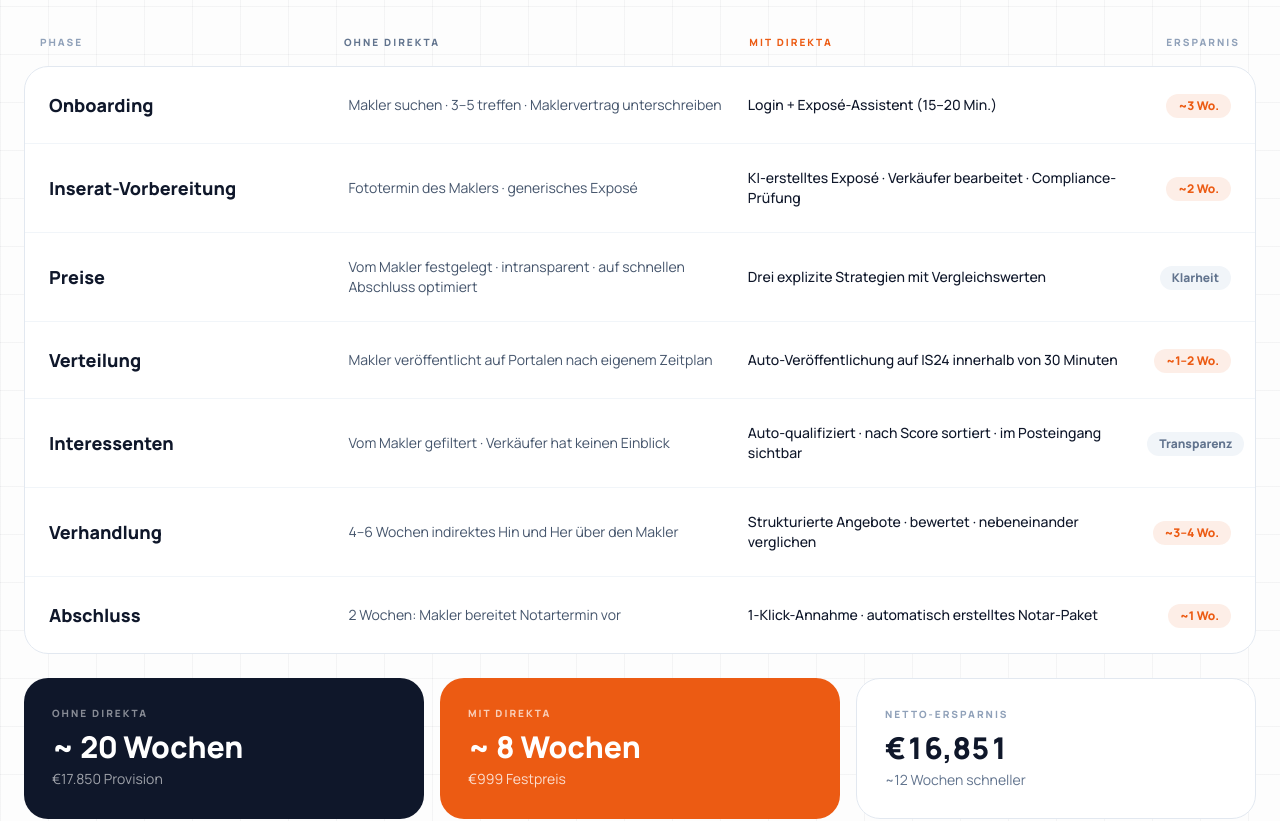
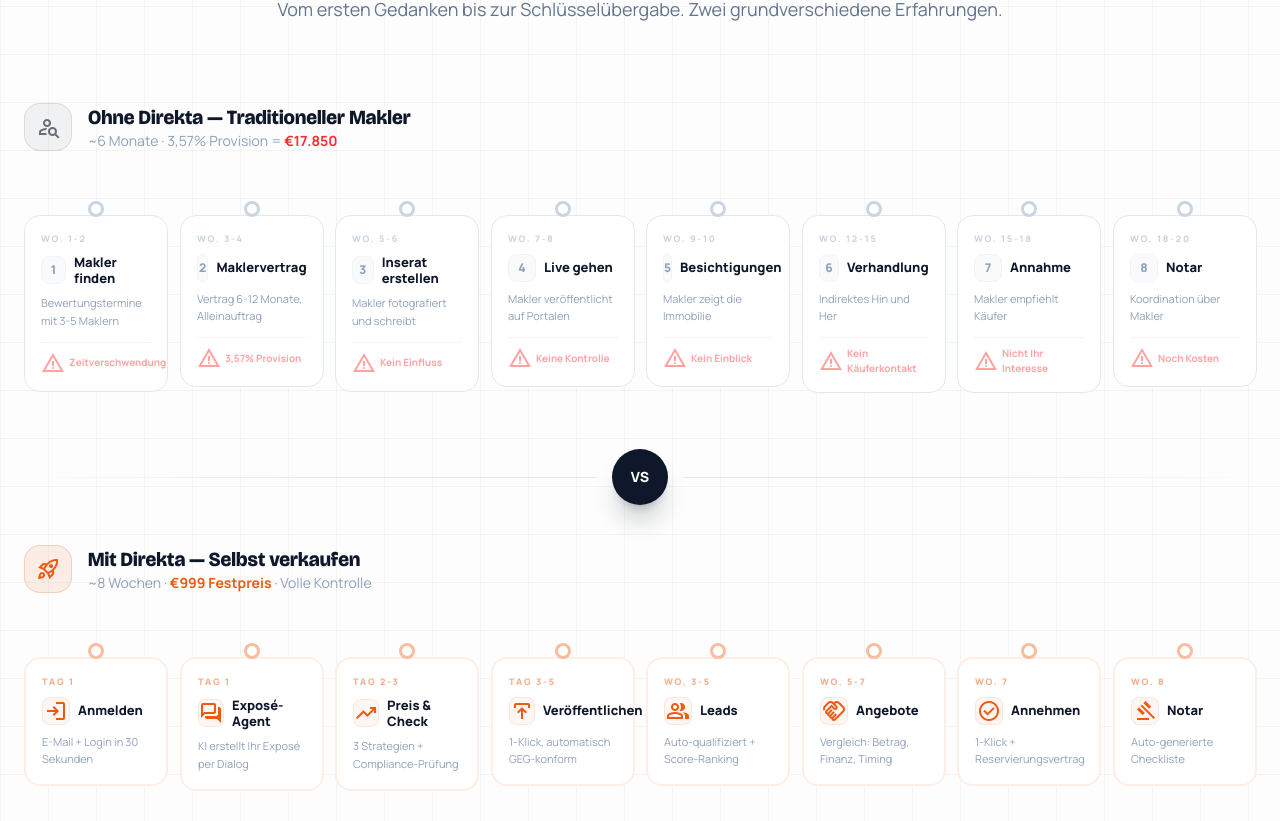
Before and after one commit to direkta2704/direkta-fe, a Next.js app: page / in a window 1280 px wide. Shown: the part 5715-6536 px from the top of the page. Built offline with nearby package versions, Linux system fonts and the light colour scheme; no server answers.

Commit message:
fix:landing page

```diff
--- a/src/app/globals.css
+++ b/src/app/globals.css
@@ -325,6 +325,55 @@
   background-color: rgba(236, 91, 19, 0.04);
 }
 
+/* Journey timeline animations */
+.journey-line-makler {
+  transform-origin: left;
+  animation: drawTimeline 1.5s cubic-bezier(0.22, 1, 0.36, 1) both;
+}
+.journey-line-direkta {
+  transform-origin: left;
+  animation: drawTimeline 1.5s cubic-bezier(0.22, 1, 0.36, 1) 0.3s both;
+}
+@keyframes drawTimeline {
+  0% { transform: scaleX(0); }
+  100% { transform: scaleX(1); }
+}
+
+.reveal-stagger.in .journey-card-makler,
+.reveal-stagger.in .journey-card-direkta {
+  animation: cardReveal 0.6s cubic-bezier(0.22, 1, 0.36, 1) both;
+}
+.reveal-stagger.in .journey-card-makler:nth-child(1),
+.reveal-stagger.in .journey-card-direkta:nth-child(1) { animation-delay: 0.1s; }
+.reveal-stagger.in .journey-card-makler:nth-child(2),
+.reveal-stagger.in .journey-card-direkta:nth-child(2) { animation-delay: 0.18s; }
+.reveal-stagger.in .journey-card-makler:nth-child(3),
+.reveal-stagger.in .journey-card-direkta:nth-child(3) { animation-delay: 0.26s; }
+.reveal-stagger.in .journey-card-makler:nth-child(4),
+.reveal-stagger.in .journey-card-direkta:nth-child(4) { animation-delay: 0.34s; }
+.reveal-stagger.in .journey-card-makler:nth-child(5),
+.reveal-stagger.in .journey-card-direkta:nth-child(5) { animation-delay: 0.42s; }
+.reveal-stagger.in .journey-card-makler:nth-child(6),
+.reveal-stagger.in .journey-card-direkta:nth-child(6) { animation-delay: 0.50s; }
+.reveal-stagger.in .journey-card-makler:nth-child(7),
+.reveal-stagger.in .journey-card-direkta:nth-child(7) { animation-delay: 0.58s; }
+.reveal-stagger.in .journey-card-makler:nth-child(8),
+.reveal-stagger.in .journey-card-direkta:nth-child(8) { animation-delay: 0.66s; }
+
+@keyframes cardReveal {
+  0% { opacity: 0; transform: translateY(30px) scale(0.95); }
+  100% { opacity: 1; transform: translateY(0) scale(1); }
+}
+
+.journey-card-makler,
+.journey-card-direkta {
+  opacity: 0;
+}
+.reveal-stagger.in .journey-card-makler,
+.reveal-stagger.in .journey-card-direkta {
+  opacity: 1;
+}
+
 /* Underline link */
 
 .underline-link {
--- a/src/app/page.tsx
+++ b/src/app/page.tsx
@@ -18,7 +18,8 @@
 
   useEffect(() => {
     if (status === "authenticated") {
-      router.replace("/dashboard");
+      const timer = setTimeout(() => router.replace("/dashboard"), 100);
+      return () => clearTimeout(timer);
     }
   }, [status, router]);
 
@@ -30,7 +31,7 @@
   }, []);
 
   useEffect(() => {
-    if (!listingsLoaded) return;
+    const observe = () => {
       const io = new IntersectionObserver(
         (entries) => {
           entries.forEach((entry) => {
@@ -40,11 +41,26 @@
             }
           });
         },
-      { threshold: 0.12, rootMargin: "0px 0px -60px 0px" }
+        { threshold: 0.1, rootMargin: "0px 0px -40px 0px" }
       );
-    document.querySelectorAll(".reveal:not(.in)").forEach((el) => io.observe(el));
-    return () => io.disconnect();
-  }, [listingsLoaded]);
+      document.querySelectorAll(".reveal:not(.in), .reveal-stagger:not(.in)").forEach((el) => io.observe(el));
+      return io;
+    };
+
+    // Observe now, and re-observe periodically to catch DOM changes from re-renders
+    let io = observe();
+    const interval = setInterval(() => {
+      const unresolved = document.querySelectorAll(".reveal:not(.in), .reveal-stagger:not(.in)");
+      if (unresolved.length > 0) {
+        io.disconnect();
+        io = observe();
+      } else {
+        clearInterval(interval);
+      }
+    }, 300);
+
+    return () => { io.disconnect(); clearInterval(interval); };
+  }, []);
 
   useEffect(() => {
     const nav = document.getElementById("navShell");
@@ -895,217 +911,143 @@
           </div>
         </section>
 
-        {/* ========== COMPARE — JOURNEY ========== */}
-        <section
-          id="compare"
-          className="py-28 px-6 bg-background-light light-grid"
-        >
+        {/* ========== COMPARE — CUSTOMER JOURNEY ========== */}
+        <section id="compare" className="py-28 px-6 bg-background-light light-grid overflow-hidden">
           <div className="max-w-7xl mx-auto">
-            <div className="text-center max-w-3xl mx-auto mb-16 reveal">
+            <div className="text-center max-w-3xl mx-auto mb-20 reveal">
               <div className="inline-flex items-center gap-2 rounded-full bg-primary/10 px-4 py-1.5 text-primary mb-6">
-                <span className="material-symbols-outlined text-sm">
-                  compare_arrows
-                </span>
-                <span className="text-[10px] font-black uppercase tracking-[0.2em]">
-                  Der ehrliche Vergleich
-                </span>
+                <span className="material-symbols-outlined text-sm">compare_arrows</span>
+                <span className="text-[10px] font-black uppercase tracking-[0.2em]">Customer Journey</span>
               </div>
               <h2 className="text-5xl lg:text-7xl font-black tracking-[-0.04em] leading-[0.9] text-blueprint">
-                Gleiche Immobilie.
-                <br />
-                <span className="text-primary">Zwei Wege.</span>
+                Gleiche Immobilie.<br /><span className="text-primary">Zwei Wege.</span>
               </h2>
-            </div>
-
-            {/* Header row */}
+              <p className="mt-6 text-lg text-slate-500">Vom ersten Gedanken bis zur Schlüsselübergabe. Zwei grundverschiedene Erfahrungen.</p>
+            </div>
+
+            {/* ── MAKLER PATH ── */}
+            <div className="reveal mb-14">
+              <div className="flex items-center gap-4 mb-6">
+                <div className="w-12 h-12 rounded-2xl bg-blueprint/5 border border-blueprint/10 flex items-center justify-center">
+                  <span className="material-symbols-outlined text-blueprint/60 text-2xl">person_search</span>
+                </div>
+                <div>
+                  <h3 className="font-black text-blueprint text-xl">Ohne Direkta — Traditioneller Makler</h3>
+                  <p className="text-sm text-slate-400">~6 Monate · 3,57% Provision = <span className="text-red-500 font-bold">€17.850</span></p>
+                </div>
+              </div>
+
+              {/* Timeline connector */}
+              <div className="relative">
+                <div className="journey-line-makler absolute top-8 left-0 right-0 h-[2px] bg-slate-200 hidden lg:block" />
+                <div className="grid grid-cols-2 md:grid-cols-4 lg:grid-cols-8 gap-3 reveal-stagger">
+                  {[
+                    { wk: "Wo. 1-2", title: "Makler finden", desc: "Bewertungstermine mit 3-5 Maklern", pain: "Zeitverschwendung" },
+                    { wk: "Wo. 3-4", title: "Maklervertrag", desc: "Vertrag 6-12 Monate, Alleinauftrag", pain: "3,57% Provision" },
+                    { wk: "Wo. 5-6", title: "Inserat erstellen", desc: "Makler fotografiert und schreibt", pain: "Kein Einfluss" },
+                    { wk: "Wo. 7-8", title: "Live gehen", desc: "Makler veröffentlicht auf Portalen", pain: "Keine Kontrolle" },
+                    { wk: "Wo. 9-10", title: "Besichtigungen", desc: "Makler zeigt die Immobilie", pain: "Kein Einblick" },
+                    { wk: "Wo. 12-15", title: "Verhandlung", desc: "Indirektes Hin und Her", pain: "Kein Käuferkontakt" },
+                    { wk: "Wo. 15-18", title: "Annahme", desc: "Makler empfiehlt Käufer", pain: "Nicht Ihr Interesse" },
+                    { wk: "Wo. 18-20", title: "Notar", desc: "Koordination über Makler", pain: "Noch Kosten" },
+                  ].map((step, i) => (
+                    <div key={i} className="journey-card-makler relative group">
+                      {/* Dot on timeline */}
+                      <div className="hidden lg:block absolute top-[26px] left-1/2 -translate-x-1/2 w-4 h-4 rounded-full bg-white border-[3px] border-slate-300 z-10 group-hover:border-red-400 group-hover:scale-125 transition-all duration-300" />
+                      <div className="bg-white border border-slate-200 rounded-2xl p-4 flex flex-col mt-6 lg:mt-10 group-hover:shadow-xl group-hover:shadow-slate-200/50 group-hover:-translate-y-1 transition-all duration-300">
+                        <div className="text-[9px] font-black uppercase tracking-[0.2em] text-slate-300 mb-2">{step.wk}</div>
+                        <div className="flex items-center gap-2 mb-2">
+                          <div className="w-7 h-7 rounded-lg bg-slate-50 border border-slate-100 flex items-center justify-center text-xs font-black text-slate-400 group-hover:bg-red-50 group-hover:text-red-400 group-hover:border-red-100 transition-colors duration-300">{i + 1}</div>
+                          <div className="text-[13px] font-black text-blueprint leading-tight">{step.title}</div>
+                        </div>
+                        <p className="text-[11px] text-slate-400 leading-relaxed flex-1 mb-3">{step.desc}</p>
+                        <div className="pt-2 border-t border-slate-100 group-hover:border-red-100 transition-colors duration-300">
+                          <div className="flex items-center gap-1">
+                            <span className="material-symbols-outlined text-red-300 text-xs group-hover:text-red-500 transition-colors duration-300">warning</span>
+                            <p className="text-[10px] text-red-300 font-bold group-hover:text-red-500 transition-colors duration-300">{step.pain}</p>
+                          </div>
+                        </div>
+                      </div>
+                    </div>
+                  ))}
+                </div>
+              </div>
+            </div>
+
+            {/* ── VS divider ── */}
+            <div className="flex items-center justify-center gap-4 my-10 reveal">
+              <div className="h-[1px] flex-1 bg-gradient-to-r from-transparent via-slate-200 to-slate-200" />
+              <div className="w-14 h-14 rounded-full bg-blueprint flex items-center justify-center shadow-xl shadow-blueprint/20">
+                <span className="text-white font-black text-sm">VS</span>
+              </div>
+              <div className="h-[1px] flex-1 bg-gradient-to-l from-transparent via-slate-200 to-slate-200" />
+            </div>
+
+            {/* ── DIREKTA PATH ── */}
+            <div className="reveal mb-14">
+              <div className="flex items-center gap-4 mb-6">
+                <div className="w-12 h-12 rounded-2xl bg-primary/10 border border-primary/20 flex items-center justify-center">
+                  <span className="material-symbols-outlined text-primary text-2xl">rocket_launch</span>
+                </div>
+                <div>
+                  <h3 className="font-black text-blueprint text-xl">Mit Direkta — Selbst verkaufen</h3>
+                  <p className="text-sm text-slate-400">~8 Wochen · <span className="text-primary font-bold">€999 Festpreis</span> · Volle Kontrolle</p>
+                </div>
+              </div>
+
+              {/* Timeline connector */}
+              <div className="relative">
+                <div className="journey-line-direkta absolute top-8 left-0 right-0 h-[2px] bg-primary/20 hidden lg:block" />
+                <div className="grid grid-cols-2 md:grid-cols-4 lg:grid-cols-8 gap-3 reveal-stagger">
+                  {[
+                    { day: "Tag 1", title: "Anmelden", desc: "E-Mail + Login in 30 Sekunden", icon: "login" },
+                    { day: "Tag 1", title: "Exposé-Agent", desc: "KI erstellt Ihr Exposé per Dialog", icon: "forum" },
+                    { day: "Tag 2-3", title: "Preis & Check", desc: "3 Strategien + Compliance-Prüfung", icon: "trending_up" },
+                    { day: "Tag 3-5", title: "Veröffentlichen", desc: "1-Klick, automatisch GEG-konform", icon: "publish" },
+                    { day: "Wo. 3-5", title: "Leads", desc: "Auto-qualifiziert + Score-Ranking", icon: "people" },
+                    { day: "Wo. 5-7", title: "Angebote", desc: "Vergleich: Betrag, Finanz, Timing", icon: "handshake" },
+                    { day: "Wo. 7", title: "Annehmen", desc: "1-Klick + Reservierungsvertrag", icon: "check_circle" },
+                    { day: "Wo. 8", title: "Notar", desc: "Auto-generierte Checkliste", icon: "gavel" },
+                  ].map((step, i) => (
+                    <div key={i} className="journey-card-direkta relative group">
+                      {/* Dot on timeline */}
+                      <div className="hidden lg:block absolute top-[26px] left-1/2 -translate-x-1/2 w-4 h-4 rounded-full bg-white border-[3px] border-primary/40 z-10 group-hover:border-primary group-hover:scale-125 group-hover:shadow-lg group-hover:shadow-primary/30 transition-all duration-300" />
+                      <div className="bg-white border-2 border-primary/10 rounded-2xl p-4 flex flex-col mt-6 lg:mt-10 group-hover:border-primary/40 group-hover:shadow-xl group-hover:shadow-primary/10 group-hover:-translate-y-1 transition-all duration-300">
+                        <div className="text-[9px] font-black uppercase tracking-[0.2em] text-primary/50 mb-2">{step.day}</div>
+                        <div className="flex items-center gap-2 mb-2">
+                          <div className="w-7 h-7 rounded-lg bg-primary/5 border border-primary/10 flex items-center justify-center group-hover:bg-primary group-hover:border-primary transition-all duration-300">
+                            <span className="material-symbols-outlined text-primary text-sm group-hover:text-white transition-colors duration-300">{step.icon}</span>
+                          </div>
+                          <div className="text-[13px] font-black text-blueprint leading-tight">{step.title}</div>
+                        </div>
+                        <p className="text-[11px] text-slate-400 leading-relaxed flex-1">{step.desc}</p>
+                      </div>
+                    </div>
+                  ))}
+                </div>
+              </div>
+            </div>
+
+            {/* ── THE DELTA ── */}
             <div className="reveal">
-              <div className="hidden md:grid grid-cols-12 gap-4 mb-4 px-4">
-                <div className="col-span-3 text-[10px] font-black uppercase tracking-[0.2em] text-slate-400">
-                  Phase
-                </div>
-                <div className="col-span-4 text-[10px] font-black uppercase tracking-[0.2em] text-slate-500">
-                  Ohne Direkta
-                </div>
-                <div className="col-span-4 text-[10px] font-black uppercase tracking-[0.2em] text-primary">
-                  Mit Direkta
-                </div>
-                <div className="col-span-1 text-[10px] font-black uppercase tracking-[0.2em] text-slate-400 text-right">
-                  Ersparnis
-                </div>
-              </div>
-
-              {/* Rows */}
-              <div className="bg-white border border-slate-200 rounded-3xl divide-y divide-slate-100 overflow-hidden">
-                {/* Row 1 */}
-                <div className="journey-row grid md:grid-cols-12 gap-4 p-6 items-center">
-                  <div className="md:col-span-3">
-                    <div className="text-xs font-black uppercase tracking-widest text-slate-400 md:hidden mb-1">
-                      Phase
-                    </div>
-                    <div className="font-black text-blueprint text-lg">
-                      Onboarding
-                    </div>
-                  </div>
-                  <div className="md:col-span-4 text-sm text-slate-600">
-                    Makler suchen · 3–5 treffen · Maklervertrag unterschreiben
-                  </div>
-                  <div className="md:col-span-4 text-sm text-blueprint font-medium">
-                    Login + Expos&eacute;-Assistent (15–20 Min.)
-                  </div>
-                  <div className="md:col-span-1 text-right">
-                    <span className="inline-block bg-primary/10 text-primary px-3 py-1 rounded-full text-xs font-black">
-                      ~3 Wo.
-                    </span>
-                  </div>
-                </div>
-                {/* Row 2 */}
-                <div className="journey-row grid md:grid-cols-12 gap-4 p-6 items-center">
-                  <div className="md:col-span-3">
-                    <div className="font-black text-blueprint text-lg">
-                      Inserat-Vorbereitung
-                    </div>
-                  </div>
-                  <div className="md:col-span-4 text-sm text-slate-600">
-                    Fototermin des Maklers · generisches Expos&eacute;
-                  </div>
-                  <div className="md:col-span-4 text-sm text-blueprint font-medium">
-                    KI-erstelltes Expos&eacute; · Verkäufer bearbeitet · Compliance-Prüfung
-                  </div>
-                  <div className="md:col-span-1 text-right">
-                    <span className="inline-block bg-primary/10 text-primary px-3 py-1 rounded-full text-xs font-black">
-                      ~2 Wo.
-                    </span>
-                  </div>
-                </div>
-                {/* Row 3 */}
-                <div className="journey-row grid md:grid-cols-12 gap-4 p-6 items-center">
-                  <div className="md:col-span-3">
-                    <div className="font-black text-blueprint text-lg">
-                      Preise
-                    </div>
-                  </div>
-                  <div className="md:col-span-4 text-sm text-slate-600">
-                    Vom Makler festgelegt · intransparent · auf schnellen Abschluss optimiert
-                  </div>
-                  <div className="md:col-span-4 text-sm text-blueprint font-medium">
-                    Drei explizite Strategien mit Vergleichswerten
-                  </div>
-                  <div className="md:col-span-1 text-right">
-                    <span className="inline-block bg-slate-100 text-slate-500 px-3 py-1 rounded-full text-xs font-black">
-                      Klarheit
-                    </span>
-                  </div>
-                </div>
-                {/* Row 4 */}
-                <div className="journey-row grid md:grid-cols-12 gap-4 p-6 items-center">
-                  <div className="md:col-span-3">
-                    <div className="font-black text-blueprint text-lg">
-                      Verteilung
-                    </div>
-                  </div>
-                  <div className="md:col-span-4 text-sm text-slate-600">
-                    Makler veröffentlicht auf Portalen nach eigenem Zeitplan
-                  </div>
-                  <div className="md:col-span-4 text-sm text-blueprint font-medium">
-                    Auto-Veröffentlichung auf IS24 innerhalb von 30 Minuten
-                  </div>
-                  <div className="md:col-span-1 text-right">
-                    <span className="inline-block bg-primary/10 text-primary px-3 py-1 rounded-full text-xs font-black">
-                      ~1–2 Wo.
-                    </span>
-                  </div>
-                </div>
-                {/* Row 5 */}
-                <div className="journey-row grid md:grid-cols-12 gap-4 p-6 items-center">
-                  <div className="md:col-span-3">
-                    <div className="font-black text-blueprint text-lg">
-                      Interessenten
-                    </div>
-                  </div>
-                  <div className="md:col-span-4 text-sm text-slate-600">
-                    Vom Makler gefiltert · Verkäufer hat keinen Einblick
-                  </div>
-                  <div className="md:col-span-4 text-sm text-blueprint font-medium">
-                    Auto-qualifiziert · nach Score sortiert · im Posteingang sichtbar
-                  </div>
-                  <div className="md:col-span-1 text-right">
-                    <span className="inline-block bg-slate-100 text-slate-500 px-3 py-1 rounded-full text-xs font-black">
-                      Transparenz
-                    </span>
-                  </div>
-                </div>
-                {/* Row 6 */}
-                <div className="journey-row grid md:grid-cols-12 gap-4 p-6 items-center">
-                  <div className="md:col-span-3">
-                    <div className="font-black text-blueprint text-lg">
-                      Verhandlung
-                    </div>
-                  </div>
-                  <div className="md:col-span-4 text-sm text-slate-600">
-                    4–6 Wochen indirektes Hin und Her über den Makler
-                  </div>
-                  <div className="md:col-span-4 text-sm text-blueprint font-medium">
-                    Strukturierte Angebote · bewertet · nebeneinander verglichen
-                  </div>
-                  <div className="md:col-span-1 text-right">
-                    <span className="inline-block bg-primary/10 text-primary px-3 py-1 rounded-full text-xs font-black">
-                      ~3–4 Wo.
-                    </span>
-                  </div>
-                </div>
-                {/* Row 7 */}
-                <div className="journey-row grid md:grid-cols-12 gap-4 p-6 items-center">
-                  <div className="md:col-span-3">
-                    <div className="font-black text-blueprint text-lg">
-                      Abschluss
-                    </div>
-                  </div>
-                  <div className="md:col-span-4 text-sm text-slate-600">
-                    2 Wochen: Makler bereitet Notartermin vor
-                  </div>
-                  <div className="md:col-span-4 text-sm text-blueprint font-medium">
-                    1-Klick-Annahme · automatisch erstelltes Notar-Paket
-                  </div>
-                  <div className="md:col-span-1 text-right">
-                    <span className="inline-block bg-primary/10 text-primary px-3 py-1 rounded-full text-xs font-black">
-                      ~1 Wo.
-                    </span>
-                  </div>
-                </div>
-              </div>
-            </div>
-
-            {/* Total bar */}
-            <div className="mt-6 grid md:grid-cols-3 gap-4 reveal">
-              <div className="bg-blueprint text-white rounded-3xl p-7">
-                <div className="text-[10px] font-black uppercase tracking-[0.2em] text-white/50 mb-2">
-                  Ohne Direkta
-                </div>
-                <div className="text-3xl font-black counter-num">
-                  ~ 20 Wochen
-                </div>
-                <div className="text-sm text-white/60 mt-1">
-                  €17.850 Provision
-                </div>
-              </div>
-              <div className="bg-primary text-white rounded-3xl p-7">
-                <div className="text-[10px] font-black uppercase tracking-[0.2em] text-white/70 mb-2">
-                  Mit Direkta
-                </div>
-                <div className="text-3xl font-black counter-num">
-                  ~ 8 Wochen
-                </div>
-                <div className="text-sm text-white/80 mt-1">€999 Festpreis</div>
-              </div>
-              <div className="bg-white border border-slate-200 rounded-3xl p-7">
-                <div className="text-[10px] font-black uppercase tracking-[0.2em] text-slate-400 mb-2">
-                  Netto-Ersparnis
-                </div>
-                <div className="text-3xl font-black text-blueprint counter-num">
-                  €16,851
-                </div>
-                <div className="text-sm text-slate-500 mt-1">
-                  ~12 Wochen schneller
+              <div className="bg-blueprint rounded-3xl p-10 relative overflow-hidden">
+                {/* Background glow */}
+                <div className="absolute top-0 right-0 w-96 h-96 bg-primary/10 rounded-full blur-[120px] -translate-y-1/2 translate-x-1/2" />
+                <div className="absolute bottom-0 left-0 w-64 h-64 bg-primary/5 rounded-full blur-[80px] translate-y-1/2 -translate-x-1/2" />
+
+                <div className="relative grid sm:grid-cols-2 lg:grid-cols-4 gap-8">
+                  {[
+                    { label: "Zeitersparnis", value: "~12", unit: "Wochen schneller", color: "text-white" },
+                    { label: "Kostenersparnis", value: "€16.851", unit: "gespart (bei €500k)", color: "text-primary" },
+                    { label: "Transparenz", value: "100%", unit: "Alle Daten sichtbar", color: "text-white" },
+                    { label: "Kontrolle", value: "Ihre", unit: "Ortsunabhängig verkaufen", color: "text-white" },
+                  ].map((stat, i) => (
+                    <div key={i} className="text-center group">
+                      <div className="text-[9px] font-black uppercase tracking-[0.3em] text-white/30 mb-3">{stat.label}</div>
+                      <div className={`text-5xl font-black ${stat.color} transition-transform duration-500 group-hover:scale-110`}>{stat.value}</div>
+                      <div className="text-sm text-white/50 mt-2">{stat.unit}</div>
+                    </div>
+                  ))}
                 </div>
               </div>
             </div>
--- a/src/app/was-ist-meine-immobilie-wert/page.tsx
+++ b/src/app/was-ist-meine-immobilie-wert/page.tsx
@@ -95,10 +95,10 @@
   return (
     <div className="min-h-screen bg-gradient-to-b from-[#0F1B2E] to-[#1a2d4a]">
       {/* Nav */}
-      <nav className="flex items-center justify-between px-6 lg:px-16 py-5">
+      <nav className="flex items-center justify-between px-6 lg:px-16 py-5" suppressHydrationWarning>
         <Link href="/" className="flex items-center gap-2">
           <span className="material-symbols-outlined text-2xl text-primary">home_work</span>
-          <span className="text-lg font-black tracking-tight text-white">DIREKTA<span className="text-primary">.</span></span>
+          <span className="text-lg font-black tracking-tight text-white" translate="no">DIREKTA<span className="text-primary">.</span></span>
         </Link>
         <Link
           href="/"
```
Lines whose indentation alone changed are shown as unchanged.
